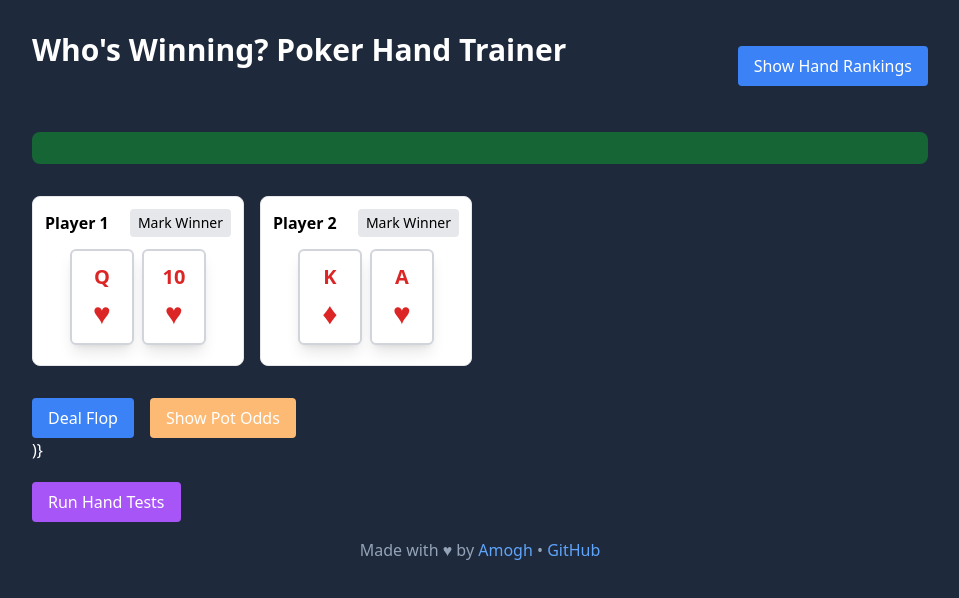
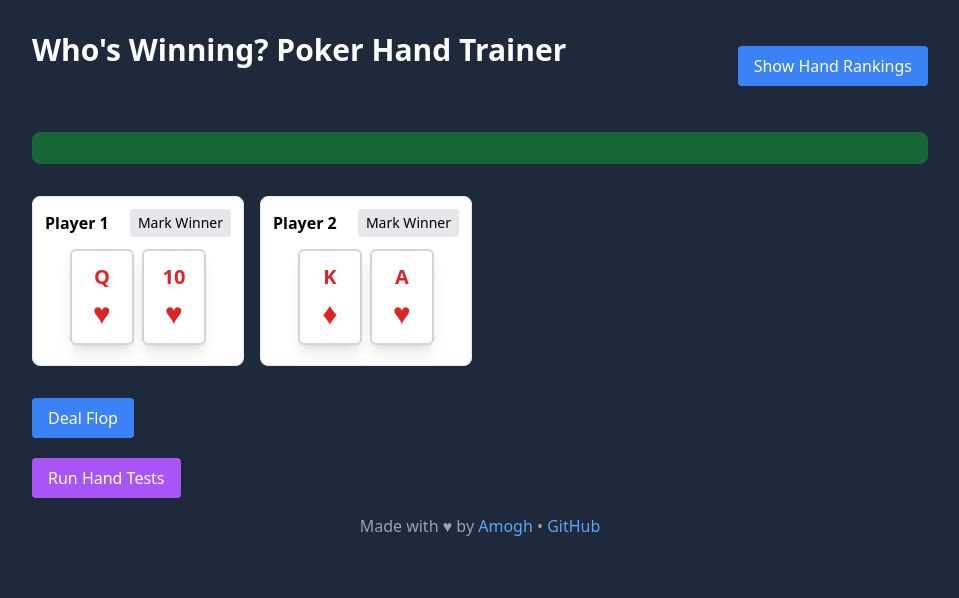
Before and after one commit to qmogh/DayZeroPoker, a Next.js app: page / in a window 1280 px wide. Both pictures are taken after a click on the button "Start Game". Shown: the top 598 px of the page, without its empty margins (160-1119 px from the left). Built offline with nearby package versions, Linux system fonts and the light colour scheme.

Commit message:
Pot Odds

```diff
--- a/src/app/page.js
+++ b/src/app/page.js
@@ -32,6 +32,8 @@ export default function Home() {
       turn: [],
       river: []
     });
+    setShowPottOdds(false);
+    setOdds({});
     const { players: newPlayers, remainingDeck } = dealCards(playerCount);
     console.log('=== New Game Started ===');
     console.log('Players:', newPlayers.map(p => ({
@@ -381,7 +383,7 @@ export default function Home() {
                    gameStage === 'turn' ? 'Deal River' : 'Complete Hand'}
                 </button>
               )}
-              {gameStage !== 'complete' && (
+              {gameStage !== 'complete' && gameStage !== 'preflop' && (
                 <button
                   onClick={() => setShowPottOdds(!showPottOdds)}
                   className="bg-orange-300 text-white px-4 py-2 rounded hover:bg-orange-400"
@@ -390,7 +392,6 @@ export default function Home() {
                 </button>
               )}
             </div>
-            )}
 
             {gameStage === 'complete' && (
               <>
```
